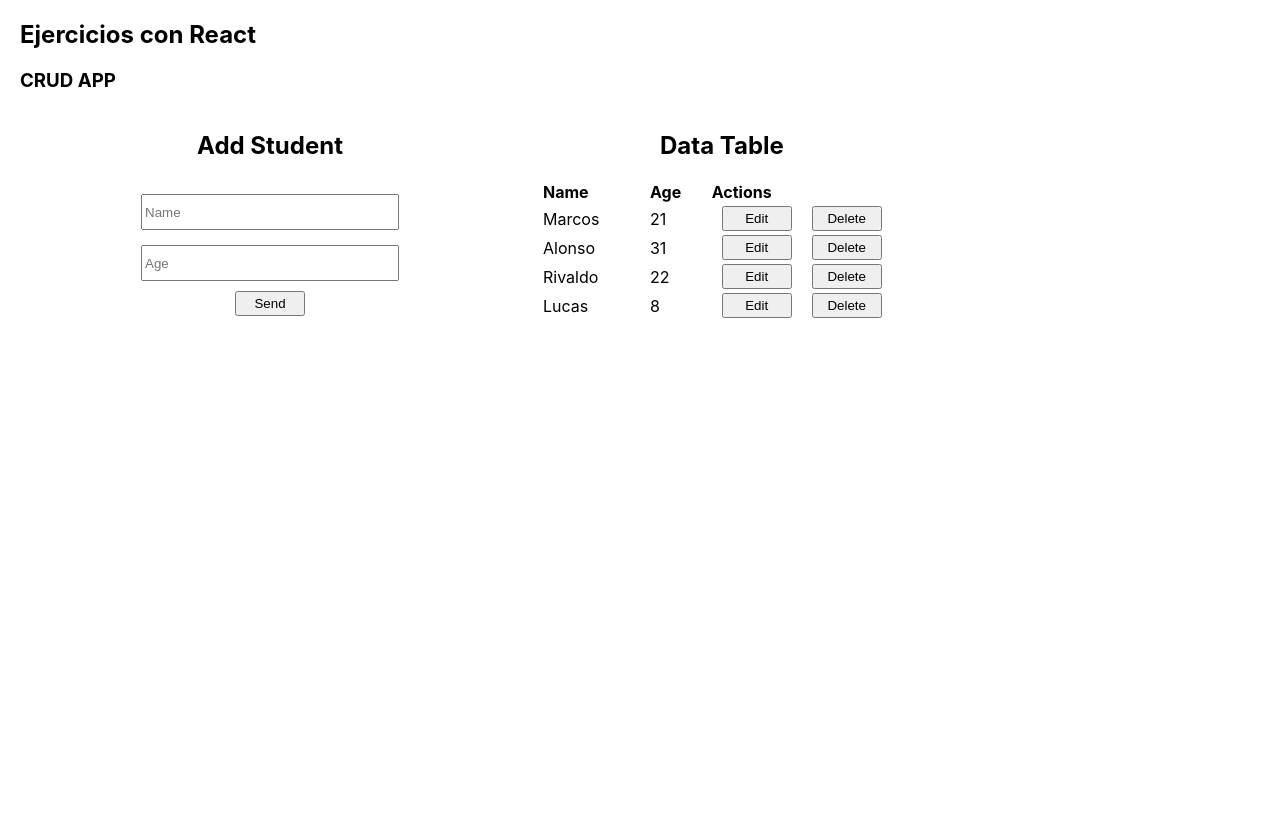
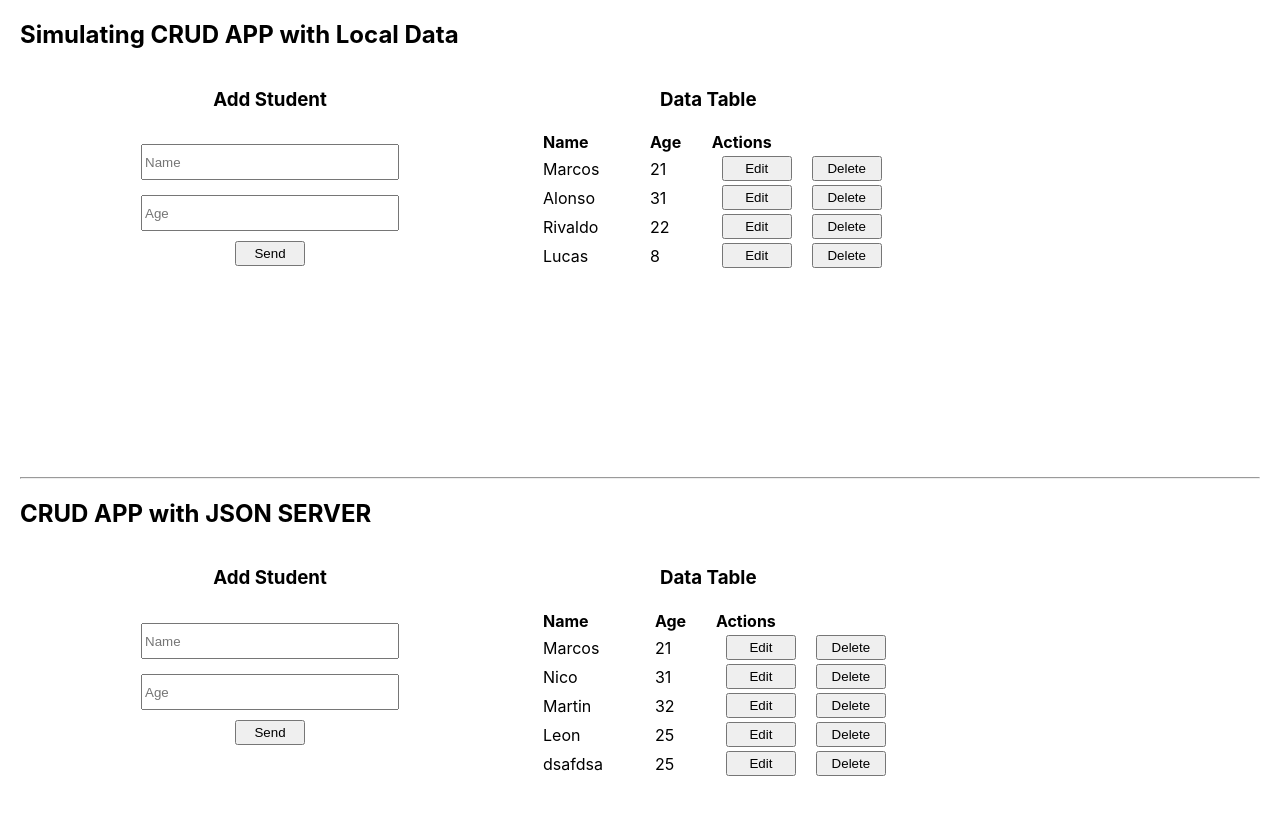
Before and after one commit to MarcosFMC/React-CRUD, a React (Create React App) app: page / in a window 1280 px wide. Shown: the top 814 px of the page. Built offline with nearby package versions, Linux system fonts and the light colour scheme; data requests are answered from the project's data file; the HTML template or start-up script is replaced by a standard one.

Commit message:
CRUD with JSON Added

```diff
--- /dev/null
+++ b/db.json
@@ -0,0 +1,29 @@
+{
+  "students": [
+    {
+      "id": 1,
+      "name": "Marcos",
+      "age": 21
+    },
+    {
+      "id": 2,
+      "name": "Nico",
+      "age": 31
+    },
+    {
+      "id": 3,
+      "name": "Martin",
+      "age": 32
+    },
+    {
+      "name": "Leon",
+      "age": "25",
+      "id": 4
+    },
+    {
+      "name": "dsafdsa",
+      "age": "25",
+      "id": 5
+    }
+  ]
+}
--- a/package.json
+++ b/package.json
@@ -15,7 +15,7 @@
   },
   "scripts": {
     "predeploy": "npm run build",
-    "deploy": "gh-pages-clean gh-pages -d build",
+    "deploy": "gh-pages -d build",
     "start": "react-scripts start",
     "build": "react-scripts build",
     "test": "react-scripts test",
--- a/src/App.js
+++ b/src/App.js
@@ -1,12 +1,15 @@
 import CrudApp from "./components/CrudApp";
+import CrudJSON from './components/CrudJSON'
 
 
 function App() {
   return (
     <div className="App">
-      <h2>Ejercicios con React</h2>
-      <h3>CRUD APP</h3>
+      <h2>Simulating CRUD APP with Local Data</h2>
       <CrudApp></CrudApp>
+      <hr></hr>
+      <h2>CRUD APP with JSON SERVER</h2>
+      <CrudJSON></CrudJSON>
     </div>
   );
 }
--- a/src/components/CrudForm.jsx
+++ b/src/components/CrudForm.jsx
@@ -45,7 +45,7 @@ const HandleReset= (e) =>
 }
   return (
     <form onSubmit={HandleSubmit}>
-        {isEditing !== null ? <h2>Edit Student</h2> : <h2>Add Student</h2>}
+        {isEditing !== null ? <h3>Edit Student</h3> : <h3>Add Student</h3>}
          <input placeholder='Name' name='name' type="text" value={form.name} onChange={HandleFormChange} required/>
          <input placeholder='Age' name='age' type="number" value={form.age} onChange={HandleFormChange} required/>
          <input type="hidden" />
--- /dev/null
+++ b/src/components/CrudJSON.jsx
@@ -0,0 +1,115 @@
+import { useState,useEffect } from 'react';
+import CrudForm from './CrudForm';
+import CrudTable from './CrudTable';
+import { helpHttp } from '../helpers/helpHttp';
+
+function CrudApp() {
+
+    const initialDB =
+      [
+
+      ]
+
+  const [dataBase, setDataBase] = useState(initialDB);
+
+  const [isEditing, setIsEditing] = useState(null);
+
+  const [loading, setLoading] = useState(false);
+
+  const [error, setError] = useState(null);
+
+  let api = helpHttp();
+
+  let url = 'http://localhost:3001/students';
+
+  useEffect(() => {
+
+    setLoading(true);
+
+    api.get(url).then(res=>{
+
+
+      if(!res.err){
+        setDataBase(res);
+        setError(null);
+      }else{
+        setError(res);
+      }
+
+      setLoading(false);
+
+    });
+  }, [])
+
+  const createData = (data)=>{
+    let options = {
+      body:data,
+      headers:{"content-type":"application/json"}};
+
+    api.post(url,options)
+    .then(res=>{
+      if(!res.err){
+        setDataBase([...dataBase,res]);
+      }
+      else{
+        setError(res);
+      }
+    })
+  }
+  const deleteData = (id)=>{
+    let isDelete = window.confirm('Estas seguro de eliminarlo?')
+    let delUrl = `${url}/${id}`;
+    if(isDelete){
+      api.del(delUrl)
+      .then(res=>{
+        if(!res.err){
+          let newData = dataBase.filter(e=> e.id !== id);
+          setDataBase(newData);
+        }
+        else{
+          setError(res)
+        }
+      });
+    }
+  }
+  const updateStudent = (data)=>{
+    let options = {
+      body:data,
+      headers:{"content-type":"application/json"}
+    }
+
+    let putUrl = `${url}/${data.id}`;
+
+    api.put(putUrl,options)
+      .then(res=>{
+        if(!res.err){
+          let newData = dataBase.map(e=>(e.id === data.id ? data : e))
+          setDataBase(newData);
+        }
+        else{
+          setError(res)
+        }
+      })
+  }
+
+  return (
+    <div className='crud-app'>
+        <CrudForm
+        createData={createData}
+        updateStudent={updateStudent}
+        isEditing={isEditing}
+        setIsEditing={setIsEditing}
+        >
+          </CrudForm>
+        <CrudTable
+        dataBase={dataBase}
+        deleteData={deleteData}
+        setIsEditing={setIsEditing}
+        loading={loading}
+        error={error}>
+          </CrudTable>
+    </div>
+  )
+}
+
+export default CrudApp
--- a/src/components/CrudTable.jsx
+++ b/src/components/CrudTable.jsx
@@ -1,10 +1,12 @@
 import React from 'react'
 import CrudRow from './CrudRow'
+import Loader from './Loader'
+import Message from './Message'
 
-function CrudTable({dataBase,deleteData,setIsEditing}) {
+function CrudTable({dataBase,deleteData,setIsEditing,loading,error}) {
   return (
   <div>
-    <h2 className='data-table'>Data Table</h2>
+    <h3 className='data-table'>Data Table</h3>
      <table>
             <thead>
                 <tr>
@@ -17,6 +19,8 @@ function CrudTable({dataBase,deleteData,setIsEditing}) {
                 {dataBase.map(e=><CrudRow key={e.id} e={e} deleteData={deleteData} setIsEditing={setIsEditing}/>)}
             </tbody>
      </table>
+     {loading && <Loader></Loader>}
+     {error && <Message error={error}></Message>}
      </div>
   )
 }
--- /dev/null
+++ b/src/components/Loader.jsx
@@ -0,0 +1,10 @@
+import React from 'react'
+import './loader.css'
+
+function Loader() {
+  return (
+    <div className="lds-ring"><div></div><div></div><div></div><div></div></div>
+  )
+}
+
+export default Loader
--- /dev/null
+++ b/src/components/Message.jsx
@@ -0,0 +1,9 @@
+import React from 'react'
+import './message.css'
+function Message({error}) {
+  return (
+    <div className='error'>{`Error ${error.status}: ${error.statusText}`}</div>
+  )
+}
+
+export default Message
--- /dev/null
+++ b/src/components/loader.css
@@ -0,0 +1,37 @@
+.lds-ring {
+  display: inline-block;
+  position: relative;
+  width: 80px;
+  height: 80px;
+  margin-left: 120px;
+  margin-top: 20px;
+}
+.lds-ring div {
+  box-sizing: border-box;
+  display: block;
+  position: absolute;
+  width: 64px;
+  height: 64px;
+  margin: 8px;
+  border: 8px solid black;
+  border-radius: 50%;
+  animation: lds-ring 1.2s cubic-bezier(0.5, 0, 0.5, 1) infinite;
+  border-color: black transparent transparent transparent;
+}
+.lds-ring div:nth-child(1) {
+  animation-delay: -0.45s;
+}
+.lds-ring div:nth-child(2) {
+  animation-delay: -0.3s;
+}
+.lds-ring div:nth-child(3) {
+  animation-delay: -0.15s;
+}
+@keyframes lds-ring {
+  0% {
+    transform: rotate(0deg);
+  }
+  100% {
+    transform: rotate(360deg);
+  }
+}
--- /dev/null
+++ b/src/components/message.css
@@ -0,0 +1,9 @@
+.error{
+    background-color: #d9534f;
+    color: white;
+    text-align: center;
+    width: 70%;
+    display: flex;
+    justify-content: center;
+    padding: 10px;
+}
--- /dev/null
+++ b/src/helpers/helpHttp.js
@@ -0,0 +1,57 @@
+export const helpHttp = () => {
+    const customFetch = (endpoint, options) => {
+      const defaultHeader = {
+        accept: "application/json",
+      };
+
+      const controller = new AbortController();
+      options.signal = controller.signal;
+
+      options.method = options.method || "GET";
+      options.headers = options.headers
+        ? { ...defaultHeader, ...options.headers }
+        : defaultHeader;
+
+      options.body = JSON.stringify(options.body) || false;
+      if (!options.body) delete options.body;
+
+      //console.log(options);
+      setTimeout(() => controller.abort(), 5000);
+
+      return fetch(endpoint, options)
+        .then((res) =>
+          res.ok
+            ? res.json()
+            : Promise.reject({
+                err: true,
+                status: res.status || "00",
+                statusText: res.statusText || "Ocurrió un error",
+              })
+        )
+        .catch((err) => err);
+    };
+
+    const get = (url, options = {}) => customFetch(url, options);
+
+    const post = (url, options = {}) => {
+      options.method = "POST";
+      return customFetch(url, options);
+    };
+
+    const put = (url, options = {}) => {
+      options.method = "PUT";
+      return customFetch(url, options);
+    };
+
+    const del = (url, options = {}) => {
+      options.method = "DELETE";
+      return customFetch(url, options);
+    };
+
+    return {
+      get,
+      post,
+      put,
+      del,
+    };
+  };
```
Also changed, not shown: src/components/CrudApp.jsx (+1 -16 lines).
